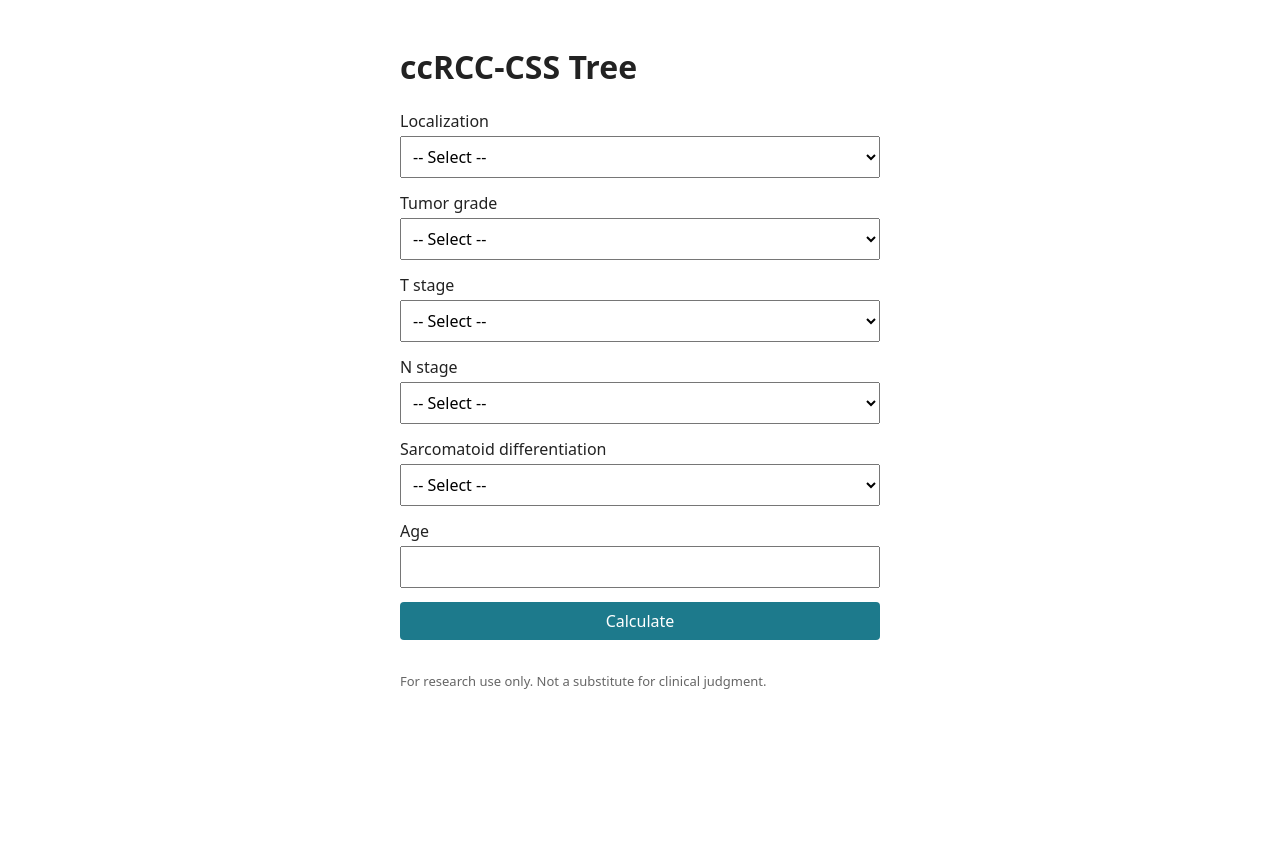
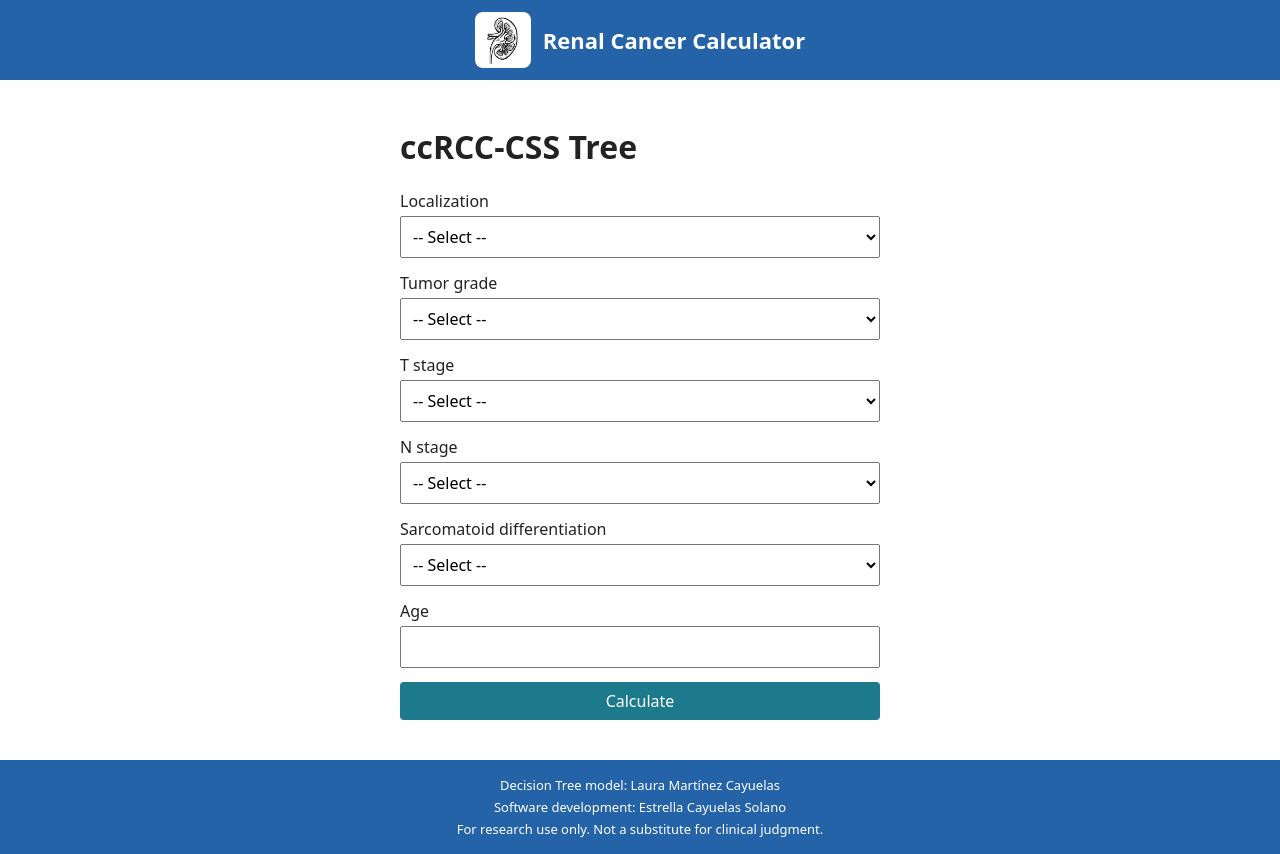
Before and after one commit to escaso/renal-cancer-calculator, a plain HTML site: page index.html in a window 1280 px wide. Before the commit the page ends 800 px from the top, so only its background shows below. Drawn offline with Linux system fonts and the light colour scheme.

Commit message:
Added header and footer and cited authors in footer

```diff
--- a/index.html
+++ b/index.html
@@ -6,9 +6,15 @@
     <title>ccRCC-CSS Tree</title>
     <link rel="stylesheet" href="style.css">
     <link rel="manifest" href="manifest.json">
-    <link rel="apple-touch-icon" href="/renal-cancer-calculator/icons/ios-180.png">
+    <link rel="apple-touch-icon" href="icons/ios-180.png">
+    <link rel="icon" href="icons/icon-512.png">
 </head>
 <body>
+    <header>
+        <img src="icons/ios-180.png" alt="">
+        Renal Cancer Calculator
+    </header>
+
     <main>
         <h1>ccRCC-CSS Tree</h1>
 
@@ -22,9 +28,13 @@
         <button id="submit">Calculate</button>
         <p id="error" role="alert"></p>
         <div id="result"></div>
+    </main>
 
-        <p class="note">For research use only. Not a substitute for clinical judgment.</p>
-    </main>
+    <footer>
+        <p>Decision Tree model: Laura Martínez Cayuelas</p>
+        <p>Software development: Estrella Cayuelas Solano</p>
+        <p>For research use only. Not a substitute for clinical judgment.</p>
+    </footer>
     <script src="app.js" type="module"></script>
 </body>
 </html>
--- a/style.css
+++ b/style.css
@@ -1,13 +1,36 @@
 body {
     font-family: system-ui, sans-serif;
     margin: 0;
-    padding: 24px 16px;
     color: #222;
+}
+
+header, footer {
+    background: #2563a8;
+    color: #fff;
+    padding: 12px 16px;
+}
+
+header {
+    display: flex;
+    align-items: center;
+    justify-content: center;
+    gap: 12px;
+    font-size: 22px;
+    font-weight: bold;
+}
+
+header img {
+    width: 48px;
+    height: 48px;
+    background: #fff;
+    border-radius: 8px;
+    padding: 4px;
 }
 
 main {
     max-width: 480px;
     margin: auto;
+    padding: 24px 16px;
 }
 
 label {
@@ -34,8 +57,9 @@ button {
 
 #error { color: #c0392b; }
 
-.note {
-    margin-top: 32px;
+footer {
+    text-align: center;
     font-size: 13px;
-    color: #666;
 }
+
+footer p { margin: 4px 0; }
--- a/sw.js
+++ b/sw.js
@@ -1,12 +1,13 @@
 // Bump this version whenever you change any file, or users will keep seeing the old cached version.
-const CACHE = "renal-calc-v2";
+const CACHE = "renal-calc-v4";
 const ASSETS = [
     "/renal-cancer-calculator/",
     "/renal-cancer-calculator/index.html",
     "/renal-cancer-calculator/style.css",
     "/renal-cancer-calculator/app.js",
     "/renal-cancer-calculator/variables.js",
-    "/renal-cancer-calculator/manifest.json"
+    "/renal-cancer-calculator/manifest.json",
+    "/renal-cancer-calculator/icons/ios-180.png"
 ];
 
 self.addEventListener("install", e => {
```
Also changed, not shown: manifest.json.
